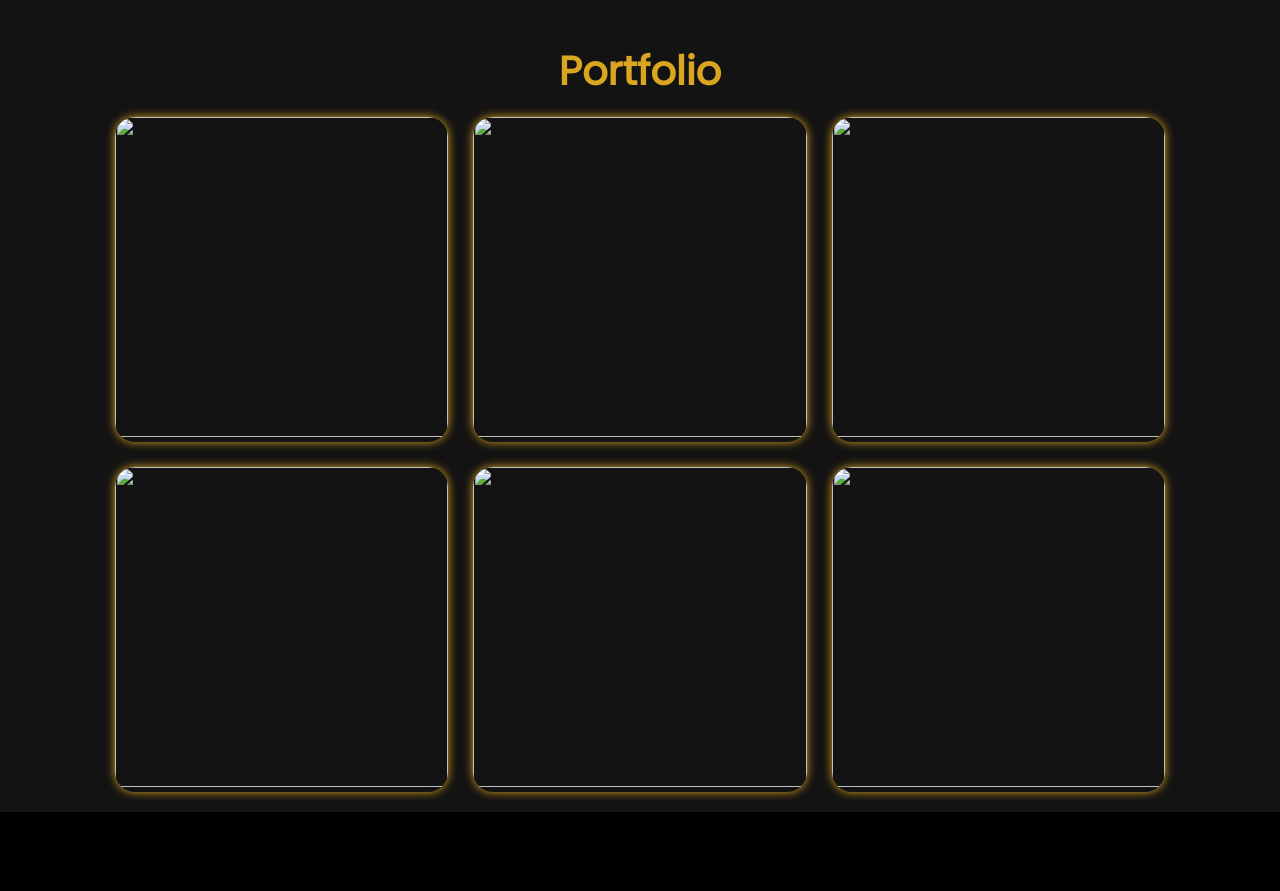
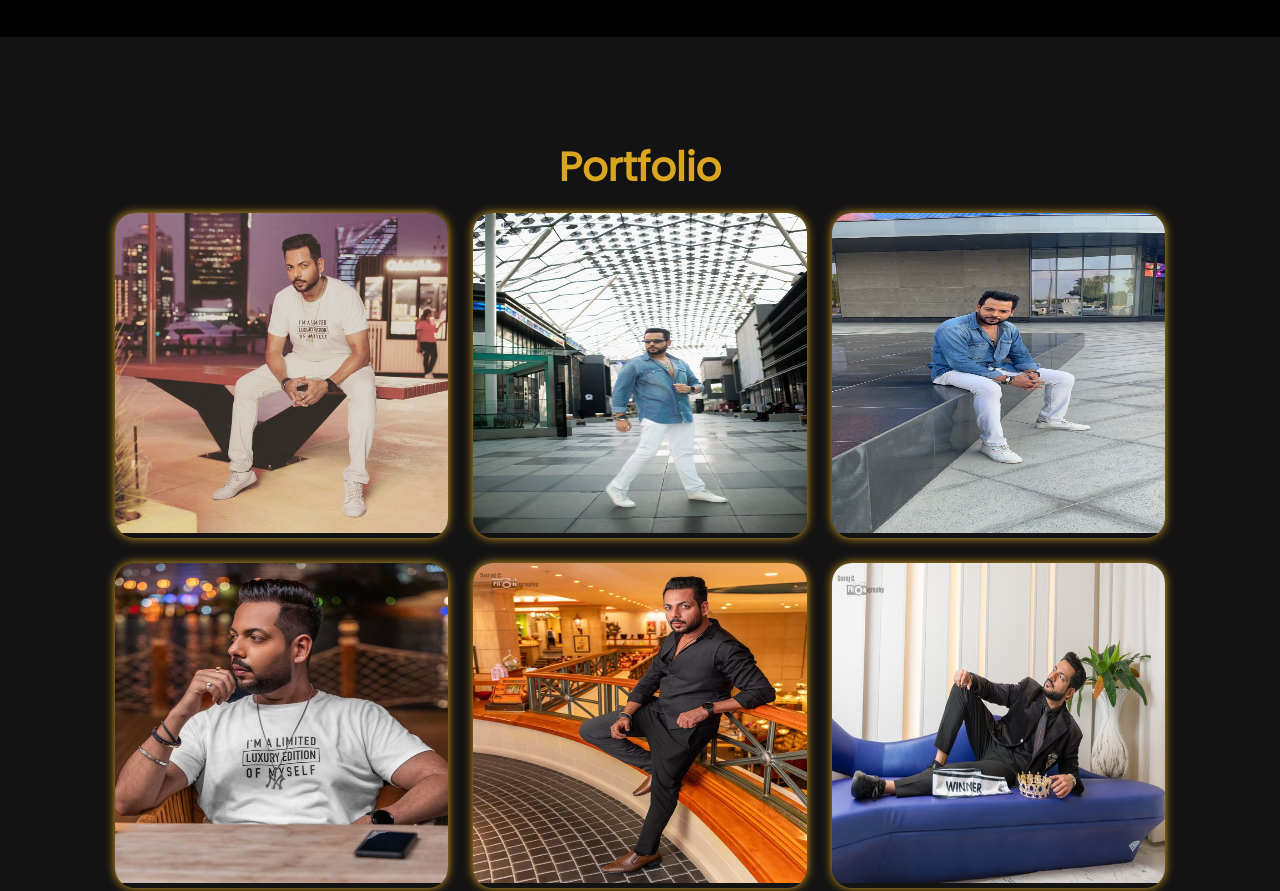
Before and after one commit to rajgupta33/manoj-sir, a plain HTML site: page index.html in a window 1280 px wide. Shown: the part 1289-2180 px from the top of the page. Drawn offline with nearby package versions, Linux system fonts and the light colour scheme.

Commit message:
Update index.html

```diff
--- a/index.html
+++ b/index.html
@@ -31,7 +31,7 @@
         </div>
         <div class="home-img">
 
-            <img src="Images/main.jpg" alt="" class="images/home">
+            <img src="main.jpg" alt="" class="images/home">
 
         </div>
     </section>
@@ -72,21 +72,21 @@
             <br>
             <div class="portfolio-container">
             <div class="portfolio-box">
-                <a href="https://mixfame.com/talent/23315/"><img src="/Images/1.jpg" alt=""></a>
+                <a href="https://mixfame.com/talent/23315/"><img src="1.jpg" alt=""></a>
             </div><div class="portfolio-box">
-                <a href="https://mixfame.com/talent/23315/"><img src="/Images/2.jpg" alt=""></a>
+                <a href="https://mixfame.com/talent/23315/"><img src="2.jpg" alt=""></a>
             </div>
             <div class="portfolio-box">
-                <a href="https://mixfame.com/talent/23315/"><img src="/Images/3.jpg" alt=""></a>
+                <a href="https://mixfame.com/talent/23315/"><img src="3.jpg" alt=""></a>
             </div>
             <div class="portfolio-box">
-                <a href="https://mixfame.com/talent/23315/"><img src="/Images/4.jpg" alt=""></a>
+                <a href="https://mixfame.com/talent/23315/"><img src="4.jpg" alt=""></a>
             </div>
             <div class="portfolio-box">
-                <a href="https://mixfame.com/talent/23315/"><img src="/Images/5.jpg" alt=""></a>
+                <a href="https://mixfame.com/talent/23315/"><img src="5.jpg" alt=""></a>
             </div>
             <div class="portfolio-box">
-                <a href="https://mixfame.com/talent/23315/"><img src="/Images/6.jpg" alt=""></a>
+                <a href="https://mixfame.com/talent/23315/"><img src="6.jpg" alt=""></a>
             </div>
         </div>
 
```
